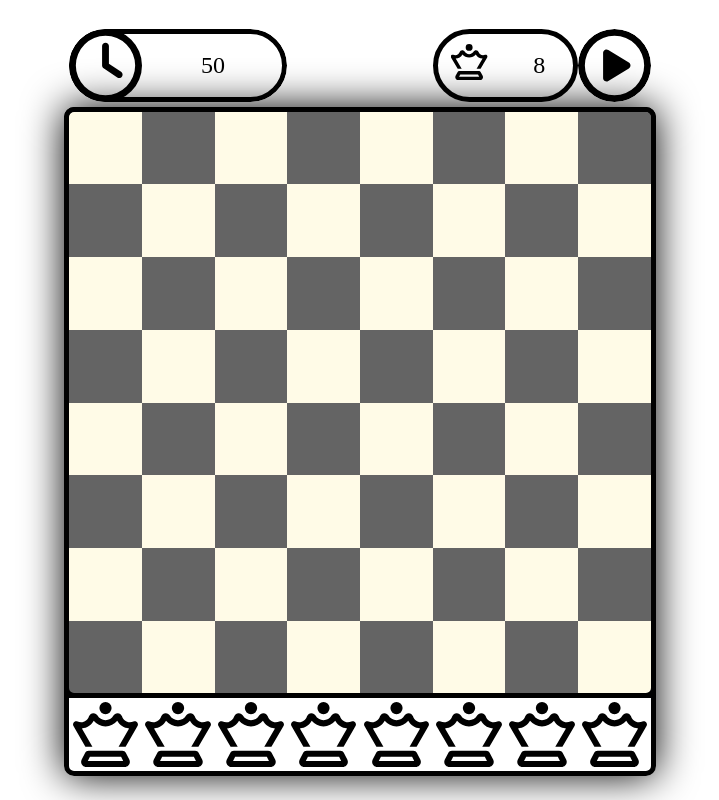
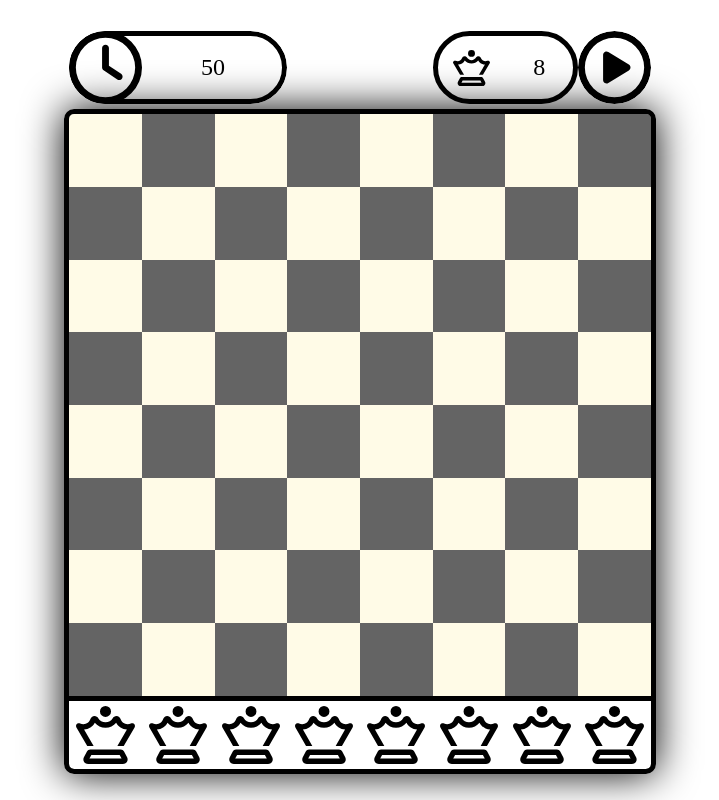
Before and after one commit to famil0/eightqueens, a plain HTML site: page index.html in a window 1280 px wide. Shown: the whole page, without its empty margins (280-999 px from the left). Drawn offline with Linux system fonts and the light colour scheme.

Commit message:
Add files via upload

```diff
--- a/index.html
+++ b/index.html
@@ -15,11 +15,13 @@
                 <label for="cbwait"></label>
                 <div class="ms"><div contenteditable="true">50</div></div>
             </div>
-            <div class="queensnumber"><div contenteditable="true">8</div></div>
+            <div class="queensnumber">
+                <div contenteditable="true">8</div>
+            </div>
             <div class="start btn"></div>
         </div>
         <div class="boardcontainer">
-            <div class="row">
+            <!-- <div class="row">
                 <div class="cell"></div>
                 <div class="cell"></div>
                 <div class="cell"></div>
@@ -108,7 +110,80 @@
             <div class="wait"></div>
             <div class="wait"></div>
             <div class="wait"></div>
-        </div>
+        </div> -->
+        <div class="cell"></div>
+        <div class="cell"></div>
+        <div class="cell"></div>
+        <div class="cell"></div>
+        <div class="cell"></div>
+        <div class="cell"></div>
+        <div class="cell"></div>
+        <div class="cell"></div>
+        <div class="cell"></div>
+        <div class="cell"></div>
+        <div class="cell"></div>
+        <div class="cell"></div>
+        <div class="cell"></div>
+        <div class="cell"></div>
+        <div class="cell"></div>
+        <div class="cell"></div>
+        <div class="cell"></div>
+        <div class="cell"></div>
+        <div class="cell"></div>
+        <div class="cell"></div>
+        <div class="cell"></div>
+        <div class="cell"></div>
+        <div class="cell"></div>
+        <div class="cell"></div>
+        <div class="cell"></div>
+        <div class="cell"></div>
+        <div class="cell"></div>
+        <div class="cell"></div>
+        <div class="cell"></div>
+        <div class="cell"></div>
+        <div class="cell"></div>
+        <div class="cell"></div>
+        <div class="cell"></div>
+        <div class="cell"></div>
+        <div class="cell"></div>
+        <div class="cell"></div>
+        <div class="cell"></div>
+        <div class="cell"></div>
+        <div class="cell"></div>
+        <div class="cell"></div>
+        <div class="cell"></div>
+        <div class="cell"></div>
+        <div class="cell"></div>
+        <div class="cell"></div>
+        <div class="cell"></div>
+        <div class="cell"></div>
+        <div class="cell"></div>
+        <div class="cell"></div>
+        <div class="cell"></div>
+        <div class="cell"></div>
+        <div class="cell"></div>
+        <div class="cell"></div>
+        <div class="cell"></div>
+        <div class="cell"></div>
+        <div class="cell"></div>
+        <div class="cell"></div>
+        <div class="cell"></div>
+        <div class="cell"></div>
+        <div class="cell"></div>
+        <div class="cell"></div>
+        <div class="cell"></div>
+        <div class="cell"></div>
+        <div class="cell"></div>
+        <div class="cell"></div>
+        <div class="cell wait"></div>
+        <div class="cell wait"></div>
+        <div class="cell wait"></div>
+        <div class="cell wait"></div>
+        <div class="cell wait"></div>
+        <div class="cell wait"></div>
+        <div class="cell wait"></div>
+        <div class="cell wait"></div>
+        <div class="border"></div>
     </div>
 </div>
 </body>
--- a/script.js
+++ b/script.js
@@ -37,6 +37,7 @@ startBtn.addEventListener('click', () => {
         backtrack();
     }
 });
+
 const waitCheckbox = document.querySelector('#cbwait');
 const milliseconds = document.querySelector('.ms').children[0];
 const queensNumber = document.querySelector('.queensnumber').children[0];
@@ -51,13 +52,20 @@ function toggle(element) {
 }
 
 let board = [];
-let rows = document.querySelectorAll('.row');
+let cells = document.querySelectorAll('.cell');
+for (let i = 0; i < cells.length; i++) {
+    let a = i % 8 + 1;
+    let b = Math.floor(i / 8) + 1;
+    cells[i].style.gridColumnStart = a;
+    cells[i].style.gridRowStart = b;
+}
+
 let n = parseInt(queensNumber.innerHTML);
 let queens = [];
+let end = false;
 newBoard();
 
 let queenIdx = 0;
-let end = false;
 let foundSolutions = 0;
 async function backtrack() {
     running = true;
@@ -116,6 +124,9 @@ function goodPosition(i, j) {
 }
 
 function newBoard() {
+    running = false;
+    end = false;
+    startBtn.classList.remove('disabled');
     document.querySelector(':root').style.setProperty('--N', n);
     if (queens.length > 0) {
         queens.forEach(q => {
@@ -126,7 +137,7 @@ function newBoard() {
     for (let i = 8 - n; i <= 8; i++) {
         board[i - (8 - n)] = [];
         for (let j = 0; j < n; j++) {
-            board[i - (8 - n)][j] = rows[i].children[j];
+            board[i - (8 - n)][j] = cells[i*8+j];
         }
     }
     queens = [];
--- a/style.css
+++ b/style.css
@@ -12,6 +12,8 @@ body {
 :root {
     --cell-size: calc(min(100vh, 120vw) / 11);
     --N: 8;
+    --dark: rgb(100, 100, 100);
+    --white: rgb(255, 251, 231);
 }
 
 .container {
@@ -26,17 +28,23 @@ body {
 }
 
 .boardcontainer {
-    display: flex;
-    flex-direction: column;
-    width: max-content;
+    /* display: flex; */
+    /* flex-direction: column; */
+    /* width: max-content; */
     border: 5px solid;
     border-radius: 10px;
     overflow: hidden;
     box-shadow: 0 0 40px 0;
+    display: grid;
+    grid-template-columns: repeat(8, var(--cell-size));
+    grid-template-rows: repeat(9, var(--cell-size));
+    /* grid-template-rows: 1fr; */
+    /* grid-auto-flow: column; */
 }
 
 .row, .waitrow {
     display: flex;
+    /* flex-direction: column; */
 }
 
 .row:last-child {
@@ -44,15 +52,16 @@ body {
 }
 
 .cell, .wait {
-    width: var(--cell-size);
-    aspect-ratio: 1 / 1;
+    /* width: var(--cell-size); */
+    /* aspect-ratio: 1 / 1; */
     display: grid;
     place-items: center;
+    z-index: 1;
 }
 
 .queen:after, .wait::after {
     content: '';
-    width: 90%;
+    width: 80%;
     aspect-ratio: 1 / 1;
     background-image: url(queen.svg);
 }
@@ -60,17 +69,31 @@ body {
 .wait:not(.queen)::after {
     opacity: .15;
 }
-
-.row:nth-child(odd) .cell:nth-child(odd),
-.row:nth-child(even) .cell:nth-child(even) {
-    background-color: rgb(255, 251, 231);
+.cell:nth-child(2n):nth-child(-n+8),
+.cell:nth-child(2n+9):nth-child(-n+15),
+.cell:nth-child(2n+18):nth-child(-n+24),
+.cell:nth-child(2n+25):nth-child(-n+31),
+.cell:nth-child(2n+34):nth-child(-n+40),
+.cell:nth-child(2n+41):nth-child(-n+47),
+.cell:nth-child(2n+50):nth-child(-n+56),
+.cell:nth-child(2n+57):nth-child(-n+63) {
+    background-color: var(--dark);
 }
 
-.row:nth-child(odd) .cell:nth-child(even),
-.row:nth-child(even) .cell:nth-child(odd) {
-    background-color: rgb(100, 100, 100);
+.cell:nth-child(2n-1):nth-child(-n+7),
+.cell:nth-child(2n+10):nth-child(-n+16),
+.cell:nth-child(2n+17):nth-child(-n+23),
+.cell:nth-child(2n+26):nth-child(-n+32),
+.cell:nth-child(2n+33):nth-child(-n+39),
+.cell:nth-child(2n+42):nth-child(-n+48),
+.cell:nth-child(2n+49):nth-child(-n+55),
+.cell:nth-child(2n+58):nth-child(-n+64) {
+    background-color: var(--white);
 }
 
+.cell:nth-child(n+65):nth-child(-n+72) {
+    border-top: 5px solid;
+}
 
 .start.btn {
     height: var(--cell-size);
@@ -87,9 +110,7 @@ body {
 }
 
 .checkbox {
-    /* grid-column-end: 7; */
     width: calc(3 * var(--cell-size) );
-    /* width: fit-content; */
     border-radius: 50px;
     overflow: hidden;
     transition: .3s;
@@ -137,7 +158,6 @@ body {
     width: calc(var(--cell-size));
     background-image: url(clock.svg);
     position: absolute;
-    z-index: 1;
 }
 
 .checkbox input {
@@ -152,7 +172,6 @@ body {
     place-items: center;
     border: 5px solid;
     font-size: 1.5rem;
-    display: grid;
     grid-template-columns: 1fr 1fr;
 }
 
@@ -161,23 +180,15 @@ body {
 }
 
 .queensnumber::before {
-    content: url(queen.svg);
-    position: absolute;
+    content: '';
+    background-image: url(queen.svg);
     width: calc(var(--cell-size) / 2);
-    translate: -100%;
+    aspect-ratio: 1 / 1;
 }
 
-
-.boardcontainer::after {
-    content: '';
-    position: absolute;
-    width: calc(var(--N) * var(--cell-size));
-    aspect-ratio: 1 / 1;
-    /* transform: translate(-5px, calc(-5px + var(--cell-size) * var(--N))); */
-    transform: translate(-5px, -5px);
-    translate: 0 calc((8 - var(--N)) * var(--cell-size));
-    transform-origin: bottom left;
-    /* transition: .3s; */
-    border-radius: 10px;
-    border: 5px solid;
+.border {
+    grid-area: calc(8 - var(--N) + 1) / 1 / 10 / calc(var(--N) + 1);
+    box-shadow: 0 0 0 5px;
+    border-radius: 5px;
+    z-index: 1;
 }
```
